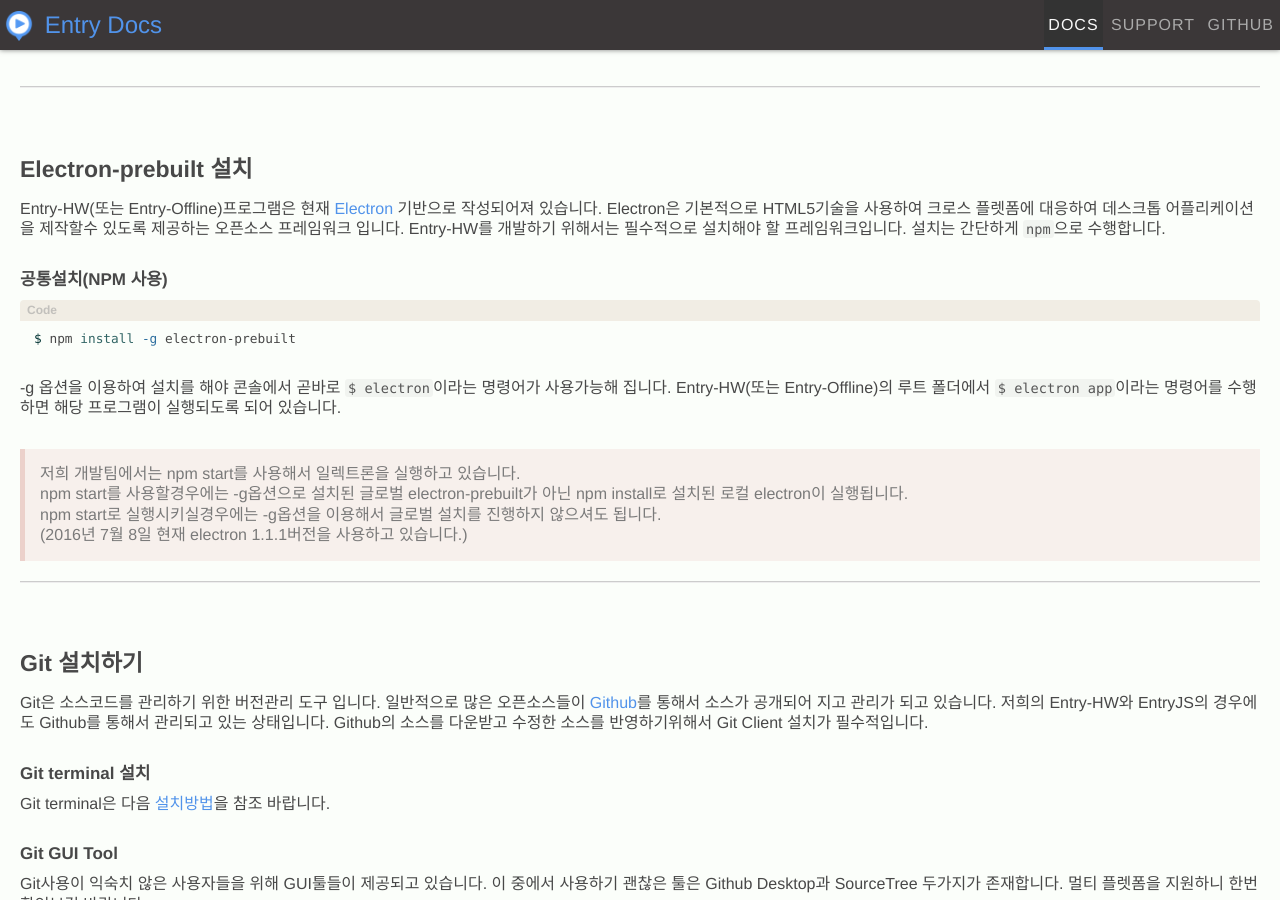
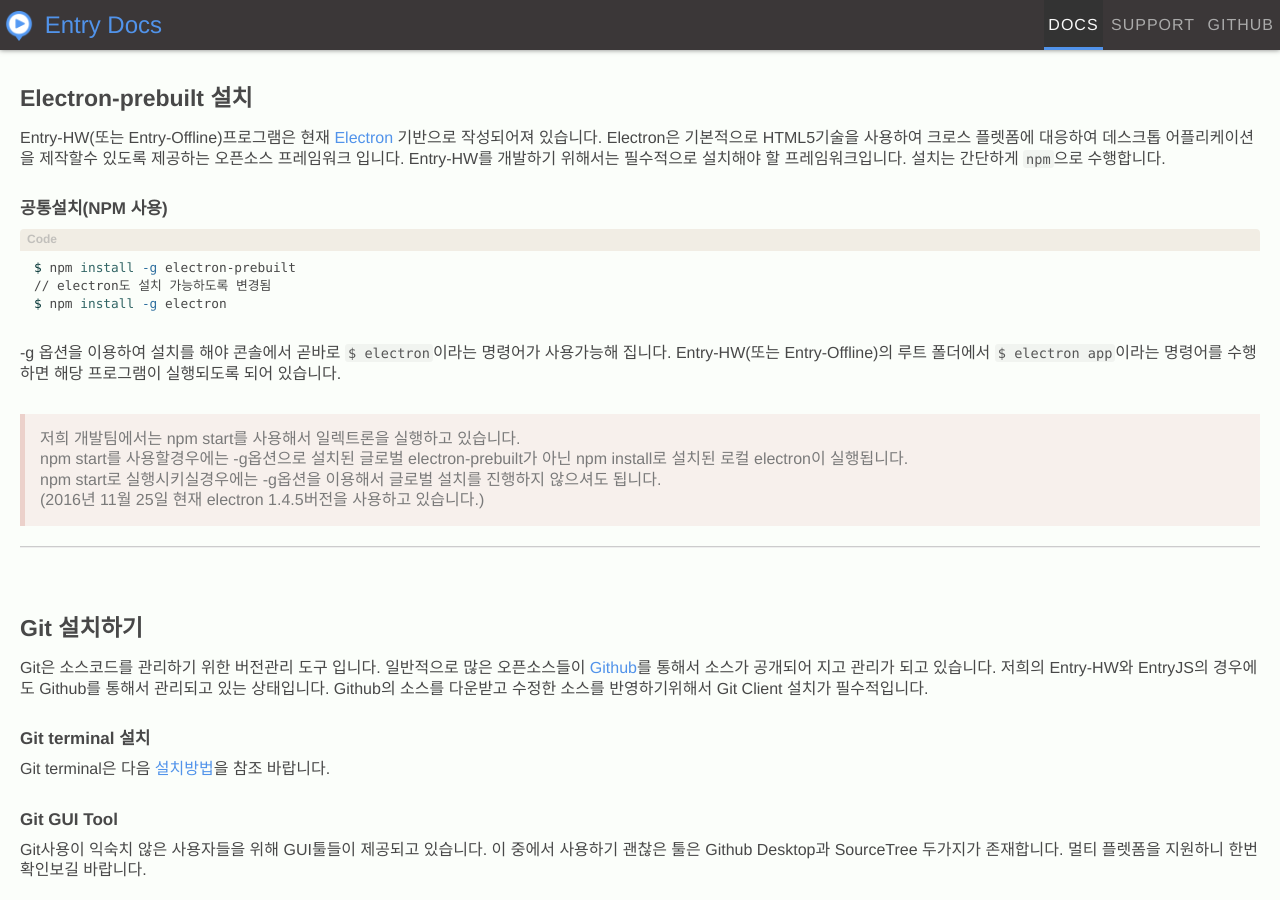
Before and after one commit to entrylabs/entry-hw-docs, a Jekyll site: the page built from page/2_SettingEnvironments.md, in a window 1280 px wide and 900 px high, scrolled down 1490 px. Built offline with Jekyll 4.4.1, drawn with Linux system fonts in a browser that asks for light colours; comment, search, counter and statistics services are not loaded; some of the changed text lies outside the part shown.

Commit message:
개발환경 세팅 최신화

```diff
--- a/page/2_SettingEnvironments.md
+++ b/page/2_SettingEnvironments.md
@@ -55,13 +53,15 @@ Entry-HW(또는 Entry-Offline)프로그램은 현재 [Electron](http://electron.
 #### 공통설치(NPM 사용)
 {% highlight bash %}
 $ npm install -g electron-prebuilt
+// electron도 설치 가능하도록 변경됨
+$ npm install -g electron
 {% endhighlight %}
 -g 옵션을 이용하여 설치를 해야 콘솔에서 곧바로 `$ electron`이라는 명령어가 사용가능해 집니다. Entry-HW(또는 Entry-Offline)의 루트 폴더에서 `$ electron app`이라는 명령어를 수행하면 해당 프로그램이 실행되도록 되어 있습니다.
 
 > 저희 개발팀에서는 npm start를 사용해서 일렉트론을 실행하고 있습니다.
 npm start를 사용할경우에는 -g옵션으로 설치된 글로벌 electron-prebuilt가 아닌 npm install로 설치된 로컬 electron이 실행됩니다.
 npm start로 실행시키실경우에는 -g옵션을 이용해서 글로벌 설치를 진행하지 않으셔도 됩니다.
-(2016년 7월 8일 현재 electron 1.1.1버전을 사용하고 있습니다.)
+(2016년 11월 25일 현재 electron 1.4.5버전을 사용하고 있습니다.)
 <br/>
 
 ---
@@ -141,6 +141,10 @@ $ npm install
 $ grunt
 {% endhighlight %}
 위의 명령어가 잘 수행되었다면 EntryJS의 최상위 폴더에 dist라는 폴더가 생성되고 dist폴더 안에 entry.css, entry.js, entry.min.js의 3가지 파일이 생성됩니다.
+
+> 최근 closurecompiler의 compiler.jar 명칭이 변경되면서 정상적으로 빌드가 되지 않는 현상이 발생하고 있습니다.
+혹시 오류메세지에서 compiler.jar를 찾지 못한다면 closurecompiler/compiler/compiler.jar가 있는지 확인하고 다른 이름으로 되어 있다면 해당 이름으로 수동 변경하시기 바랍니다.
+
 <br/>
 
 ---
```
Also changed, not shown: other parts of page/2_SettingEnvironments.md (+0 -2 lines).
